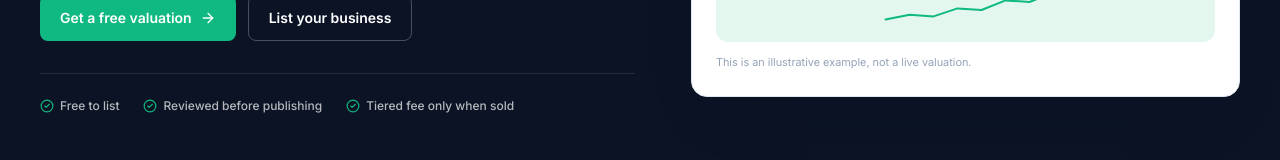
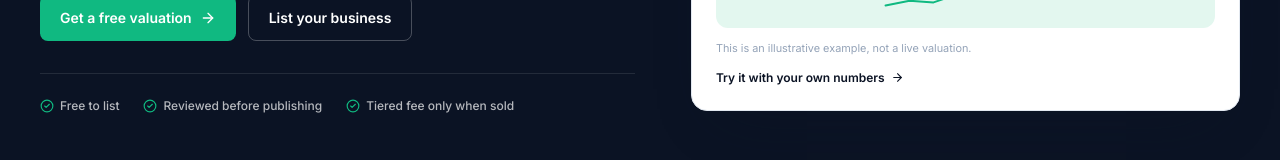
Before and after one commit to mdmanirmia/durqo-app, a Next.js app: page /sell in a window 1280 px wide. Shown: the part 475-635 px from the top of the page. Built offline with nearby package versions, Linux system fonts and the light colour scheme; no server answers; the database is empty.

Commit message:
Update src/app/sell/page.tsx to link Free Valuation tool

```diff
--- a/src/app/sell/page.tsx
+++ b/src/app/sell/page.tsx
@@ -217,7 +217,7 @@ export default async function SellPage() {
                 </p>
 
                 <div className="mt-8 flex flex-wrap gap-3">
-                  <Button href="/contact?subject=valuation" size="lg">
+                  <Button href="/valuation" size="lg">
                     Get a free valuation
                     <ArrowRight size={16} />
                   </Button>
@@ -276,6 +276,10 @@ export default async function SellPage() {
                   <p className="mt-3 text-[0.68rem] leading-relaxed text-ink-faint">
                     This is an illustrative example, not a live valuation.
                   </p>
+                  <Link href="/valuation" className="mt-3 flex items-center gap-1.5 text-xs font-semibold text-brand-strong hover:underline">
+                    Try it with your own numbers
+                    <ArrowRight size={13} />
+                  </Link>
                 </div>
               </div>
             </div>
@@ -454,8 +458,8 @@ export default async function SellPage() {
                 <p className="text-sm leading-relaxed text-ink-soft">
                   Request a free valuation and we&rsquo;ll help you understand the next step.
                 </p>
-                <Button href="/contact" className="mt-2 min-h-11 self-start">
-                  Talk to Durqo
+                <Button href="/valuation" className="mt-2 min-h-11 self-start">
+                  Get a free valuation
                 </Button>
               </div>
             </div>
@@ -491,7 +495,7 @@ export default async function SellPage() {
                 </div>
               </div>
               <div className="flex flex-wrap gap-3">
-                <Button href="/contact?subject=valuation" size="lg">
+                <Button href="/valuation" size="lg">
                   Get a free valuation
                   <ArrowRight size={16} />
                 </Button>
```
